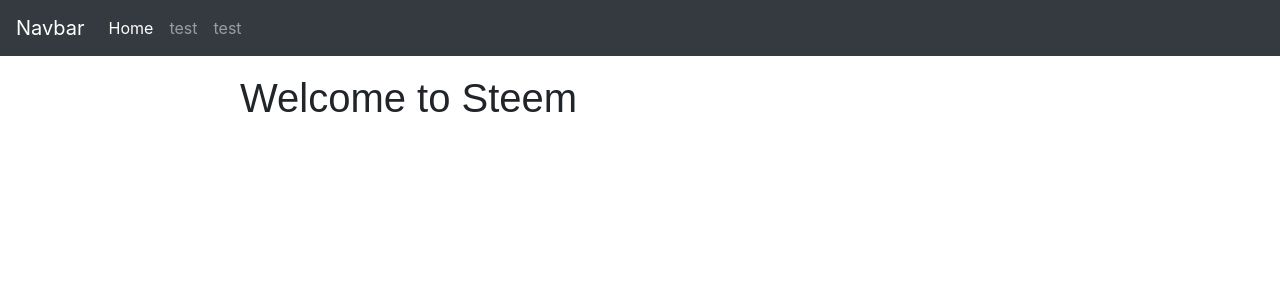
After one commit to allanJGL/TP_Symfony, a Symfony app: template templates/home/index.html.twig in a window 1280 px wide. The commit adds this page. Shown: the top 300 px of the page. Run offline with Twig, Linux system fonts and the light colour scheme; the template is opened without the code that fills it, so the values that code supplies are empty; some libraries are stand-ins or nearby versions.

Commit message:
add home page with some features

```diff
--- a/composer.json
+++ b/composer.json
@@ -30,6 +30,8 @@
         "symfony/yaml": "5.0.*"
     },
     "require-dev": {
+        "doctrine/doctrine-fixtures-bundle": "^3.3",
+        "fzaninotto/faker": "^1.9",
         "symfony/debug-pack": "*",
         "symfony/maker-bundle": "^1.0",
         "symfony/profiler-pack": "*",
--- a/templates/base.html.twig
+++ b/templates/base.html.twig
@@ -4,9 +4,30 @@
         <meta charset="UTF-8">
         <title>{% block title %}Welcome!{% endblock %}</title>
         {% block stylesheets %}{% endblock %}
+
+        {# Bootstrap #}
+        <link rel="stylesheet" href="https://stackpath.bootstrapcdn.com/bootstrap/4.4.1/css/bootstrap.min.css" integrity="sha384-Vkoo8x4CGsO3+Hhxv8T/Q5PaXtkKtu6ug5TOeNV6gBiFeWPGFN9MuhOf23Q9Ifjh" crossorigin="anonymous">
     </head>
     <body>
+    <nav class="navbar navbar-expand-lg navbar-dark bg-dark">
+        <a class="navbar-brand" href="#">Navbar</a>
+        <button class="navbar-toggler" type="button" data-toggle="collapse" data-target="#navbarNav" aria-controls="navbarNav" aria-expanded="false" aria-label="Toggle navigation">
+            <span class="navbar-toggler-icon"></span>
+        </button>
+        <div class="collapse navbar-collapse" id="navbarNav">
+            <ul class="navbar-nav">
+                <li class="nav-item active">
+                    <a class="nav-link" href="/home">Home <span class="sr-only">(current)</span></a>
+                </li>
+                <li class="nav-item">
+                    <a class="nav-link" href="#">test</a>
+                </li>
+                <li class="nav-item">
+                    <a class="nav-link" href="#">test</a>
+                </li>
+            </ul>
+        </div>
+    </nav>
+
         {% block body %}{% endblock %}
         {% block javascripts %}{% endblock %}
-    </body>
-</html>
--- /dev/null
+++ b/templates/home/index.html.twig
@@ -0,0 +1,29 @@
+{% extends 'base.html.twig' %}
+
+{% block title %}Hello HomeController!{% endblock %}
+
+{% block body %}
+    <style>
+        .example-wrapper {
+            margin: 1em auto;
+            max-width: 800px;
+            width: 95%;
+            font: 18px/1.5 sans-serif;
+        }
+
+        .example-wrapper code {
+            background: #F5F5F5;
+            padding: 2px 6px;
+        }
+    </style>
+
+    <div class="example-wrapper">
+        <h1>Welcome to Steem </h1>
+        <ul>
+            {% for item in videogames %}
+                <li>{{ item.id }} - {{ item.title }} - {{ item.os }} - {{ item.releaseDate|date("Y/m/d") }}</li>
+                <p>{{ item.description }}</p>
+            {% endfor %}
+        </ul>
+    </div>
+{% endblock %}
```
Also changed, not shown: src/Controller/HomeController.php (added, +32 -0 lines), templates/footer.html.twig (added, +12 -0 lines), 1 other file.
